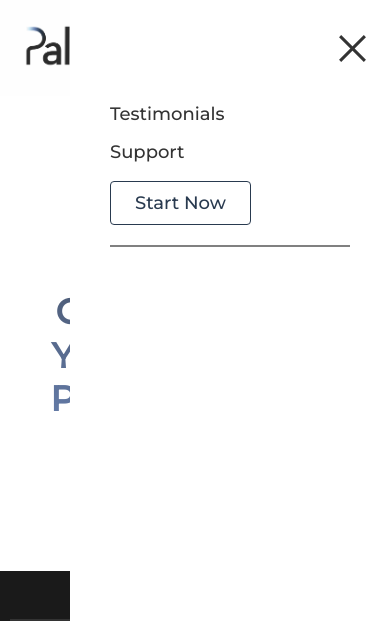
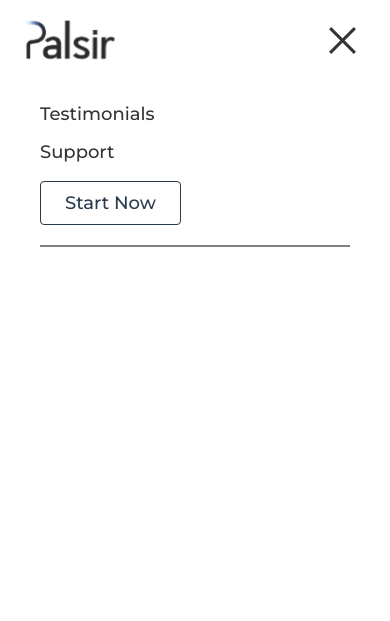
Before and after one commit to RobertsGutmanis/palsir, a plain HTML site: page index.html in a window 390 px wide. Both pictures are taken after a click on the element 352 px from the left and 48 px from the top of the page. Shown: the top 621 px of the page. Drawn offline with Linux system fonts and the light colour scheme; grey boxes are pictures that could not be loaded.

Commit message:
fixed mobile nav side-bar, made top navbar sticky

```diff
--- a/css/corvadt.css
+++ b/css/corvadt.css
@@ -11,6 +11,7 @@
 
 html {
   font-size: 62.5%;
+  overflow-y: scroll;
 }
 
 body {
--- a/css/main.css
+++ b/css/main.css
@@ -43,18 +43,23 @@ body {
 /* HEADER */
 
 .header {
-  z-index: 10000;
+  z-index: 50002;
   display: flex;
   justify-content: space-between;
   align-items: center;
   background-color: var(--palsir-light);
   width: 100%;
-  height: 9.6rem;
+  height: 8rem;
   padding: 0 4.8rem;
-  position: relative;
+  position: fixed;
 }
 
 .logo {
+  position: fixed;
+  z-index: 50001;
+  top: 0;
+  margin-top: 17px;
+  cursor: pointer;
   height: 4.8rem;
 }
 
@@ -100,6 +105,8 @@ body {
   display: none;
   cursor: pointer;
   z-index: 50000;
+  position: fixed;
+  padding: 0 2rem;
   right: 0;
   /*position: fixed;*/
   /*right: 0;*/
@@ -111,10 +118,10 @@ body {
   transform: translateX(0%) !important;
 }
 .mobile-nav-menu {
-  width: 320px;
+  position: fixed;
+  width: 100%;
   height: 100vh;
   background-color: white;
-  position: fixed;
   top: 0;
   right: 0;
   z-index: 500;
@@ -181,7 +188,7 @@ body {
 /* TITLE SECTION */
 
 .section-title {
-  padding: 14rem 0;
+  padding: 22rem 0;
 }
 
 .title {
--- a/css/responsive.css
+++ b/css/responsive.css
@@ -4,11 +4,12 @@
   }
   .btn-mobile-nav {
     display: block;
+    margin: 0 1rem;
   }
   .main-nav {
     display: none;
   }
-  .header {
+  .header{
     padding: 0 2rem;
   }
   .join-label {
@@ -25,6 +26,9 @@
     width: 50%;
     font-size: 2.5rem;
   }
+  .mobile-nav-menu{
+    width: 350px;
+  }
 }
 @media only screen and (max-width: 650px) {
   .join-label {
@@ -37,8 +41,16 @@
     width: 50vmin;
     font-size: 3.5rem;
   }
+  .support-button-logo{
+    height: 30px;
+    width: 30px;
+  }
   .support-button {
     width: 45vmin;
     font-size: 2.2rem;
+    padding: 1rem 2rem;
+  }
+  .mobile-nav-menu{
+    width: 100%;
   }
 }
--- a/index.html
+++ b/index.html
@@ -56,8 +56,8 @@
 
           <div class="mobile-nav-footer">
             <div class="mobile-nav-footer-icons">
-              <a href="https://t.me/golubevsraivis"><i class="fa fa-telegram"></i></a>
-              <a href="https://www.instagram.com/palsiragency/"><i class="fa fa-instagram"></i></a>
+              <a href="https://t.me/golubevsraivis" target="_blank"><i class="fa fa-telegram"></i></a>
+              <a href="https://www.instagram.com/palsiragency/" target="_blank"><i class="fa fa-instagram"></i></a>
               <h2>palsir@palsir.eu</h2>
             </div>
             <p>Copyright © 2023 by Palsir | All rights reserved</p>
--- a/js/main.js
+++ b/js/main.js
@@ -9,12 +9,18 @@ const observer = new IntersectionObserver((entries) => {
 const hiddenElements = document.querySelectorAll(".hidden");
 const mobileNavBtn = document.querySelector(".btn-mobile-nav")
 const mobileNavMenu = document.querySelector(".mobile-nav-menu")
+const body = document.querySelector("body")
+const html = document.querySelector("html")
 hiddenElements.forEach((element) => observer.observe(element));
 
 mobileNavBtn.addEventListener("click", (event)=>{
   mobileNavBtn.classList.toggle("change");
   mobileNavMenu.classList.toggle("show-menu")
   mobileNavBtn.classList.toggle("position-fixed")
+  // body.classList.toggle("stop-scrolling")
+  if(window.innerWidth<=650){
+    // html.classList.toggle("stop-scrolling")
+  }
 })
 
 window.addEventListener("resize", (event)=>{
@@ -22,5 +28,6 @@ window.addEventListener("resize", (event)=>{
     mobileNavBtn.classList.remove("change")
     mobileNavBtn.classList.remove("position-fixed")
     mobileNavMenu.classList.remove("show-menu")
+    body.classList.remove("stop-scrolling")
   }
 })
```
